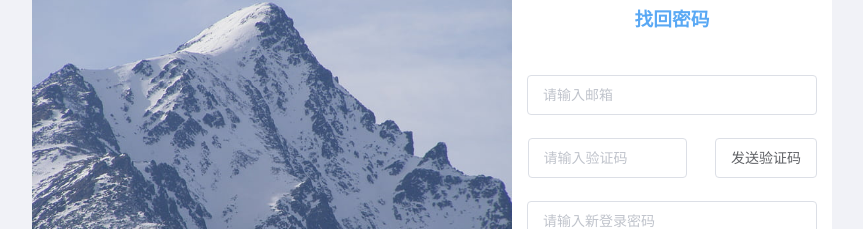
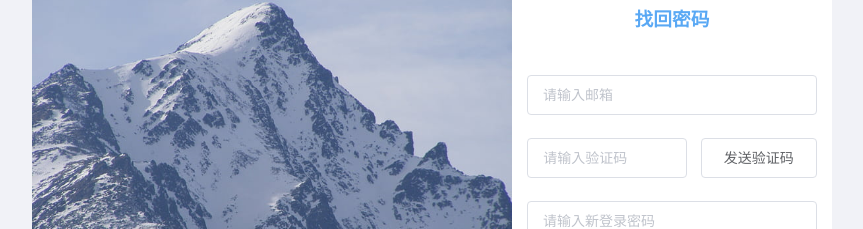
Before and after one commit to aqingxin/hotelAdmin, a Vue app in the folder client/: page /#/login in a window 1280 px wide. Both pictures are taken after a click on the element "忘记密码". Shown: the part 235-464 px from the top of the page, without its empty margins (208-1071 px from the left). Built offline with nearby package versions, Linux system fonts and the light colour scheme.

Commit message:
完成发送验证码时间间隔

```diff
--- a/client/src/assets/main.css
+++ b/client/src/assets/main.css
@@ -18,9 +18,9 @@
 }
 .code-input {
     width: 55%;
-    margin-right: 28px;
+    margin-right: 14px;
 }
 .code-btn {
-    width: 35%;
-    padding: 12px 15px;
+    width: 40%;
+    padding: 12px 8px;
 }
--- a/client/src/views/Login.vue
+++ b/client/src/views/Login.vue
@@ -34,10 +34,10 @@
             </el-form-item>
             <el-form-item prop="code" class="validate-code">
               <el-input v-model.number="ruleForm.code" placeholder="请输入验证码" @keyup.enter.native="login('ruleForm')" class="code-input"></el-input>
-              <el-button type="default" class="code-btn" @click="sendMail">发送验证码</el-button>
+              <el-button type="default" class="code-btn" :disabled="bModifyBtnStatus" @click="sendMail">{{sModifyBtnText}}</el-button>
             </el-form-item>
             <el-form-item  prop="newPassword">
-              <el-input v-model="ruleForm.newPassword" placeholder="请输入新登录密码"></el-input>
+              <el-input type="password" v-model="ruleForm.newPassword" placeholder="请输入新登录密码"></el-input>
             </el-form-item>
             <div class="forget-btn-div" >
               <el-button class="login-btn" type="defalut"  @click="forgetPassowrd" >返回登录</el-button>
@@ -90,9 +90,13 @@ export default {
           { type: 'email', message: '请输入正确的邮箱地址', trigger: ['blur', 'change'] }
         ]
       },
-      bBtnLoginStatus:false,
-      checkBoxFlag:false,
-      bForgetPassowrd:false
+      bBtnLoginStatus:false,   //点击登录时按钮的等待状态
+      checkBoxFlag:false,      //记住我？
+      bForgetPassowrd:false,   //忘记密码
+      sModifyBtnText:'发送验证码',    //发送验证码按钮文本
+      nSendTime:60,    //
+      bModifyBtnStatus:false,
+      bSendTime:null
     }
   },
   methods:{
@@ -152,7 +156,7 @@ export default {
     forgetPassowrd(){   //忘记密码
       this.bForgetPassowrd=!this.bForgetPassowrd
     },
-    modify(formName){
+    modify(formName){   //修改密码
       this.$refs[formName].validate(valid=>{
         if(valid){
           let message='登陆正确';
@@ -203,8 +207,12 @@ export default {
         }
       })
     },
-    sendMail(){
+    sendMail(){    //发送验证码
       if(this.ruleForm.email){
+        this.bSendTime=setInterval(()=>{
+          // console.log(this)
+          this.changeLoginBtn();
+        },1000)
         var params = new URLSearchParams();
         params.append('email',this.ruleForm.email);
         this.$http.post('http://10.21.40.155:3000/sendMail',params).then(res=>{
@@ -235,8 +243,21 @@ export default {
           type: 'error'
         })
       }
+    },
+    changeLoginBtn(){
+      this.nSendTime--;
+      if(this.nSendTime<=0){
+        clearInterval(this.bSendTime);
+        this.sModifyBtnText=`重新获取`;
+        this.bModifyBtnStatus=false;
+        this.nSendTime=60;
+      } else{
+        this.sModifyBtnText=`${this.nSendTime}秒后重新获取`;
+        this.bModifyBtnStatus=true;
+      }
     }
-  }
+  },
+
 }
 </script>
 
```
